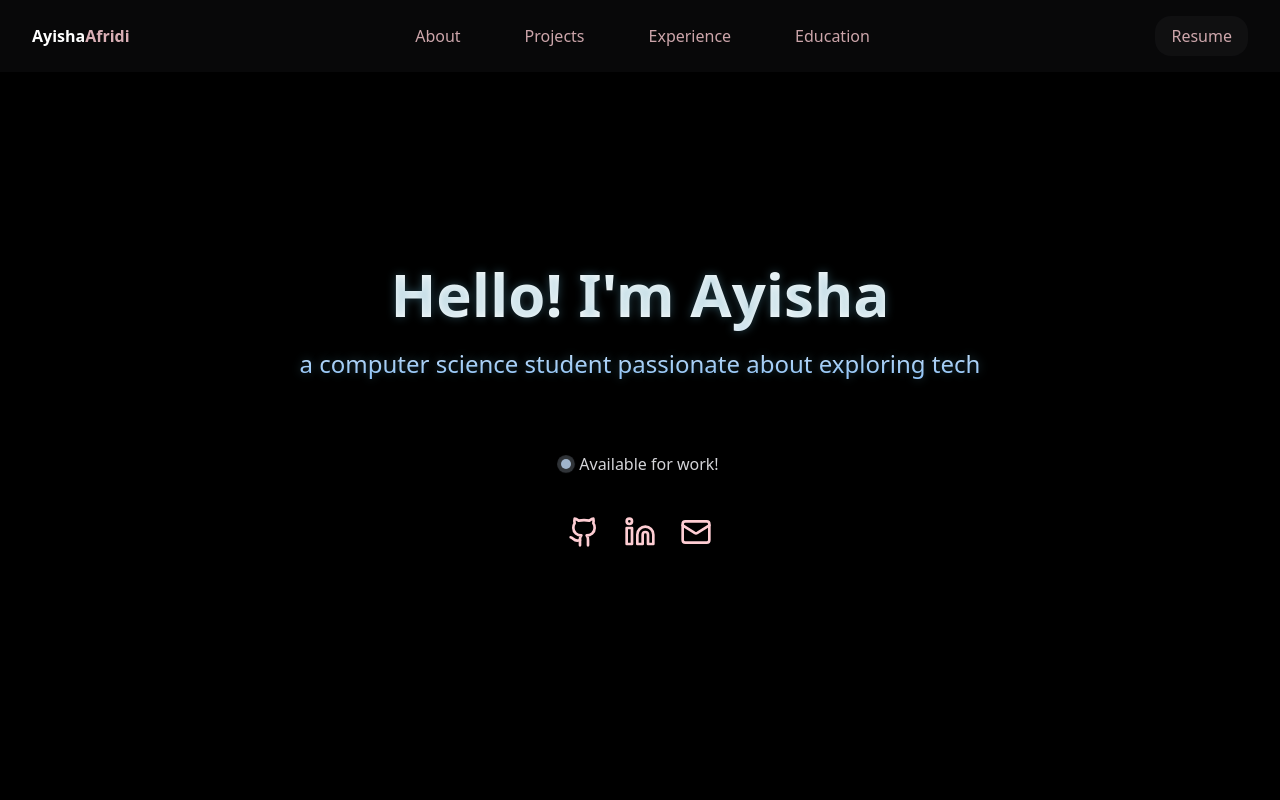
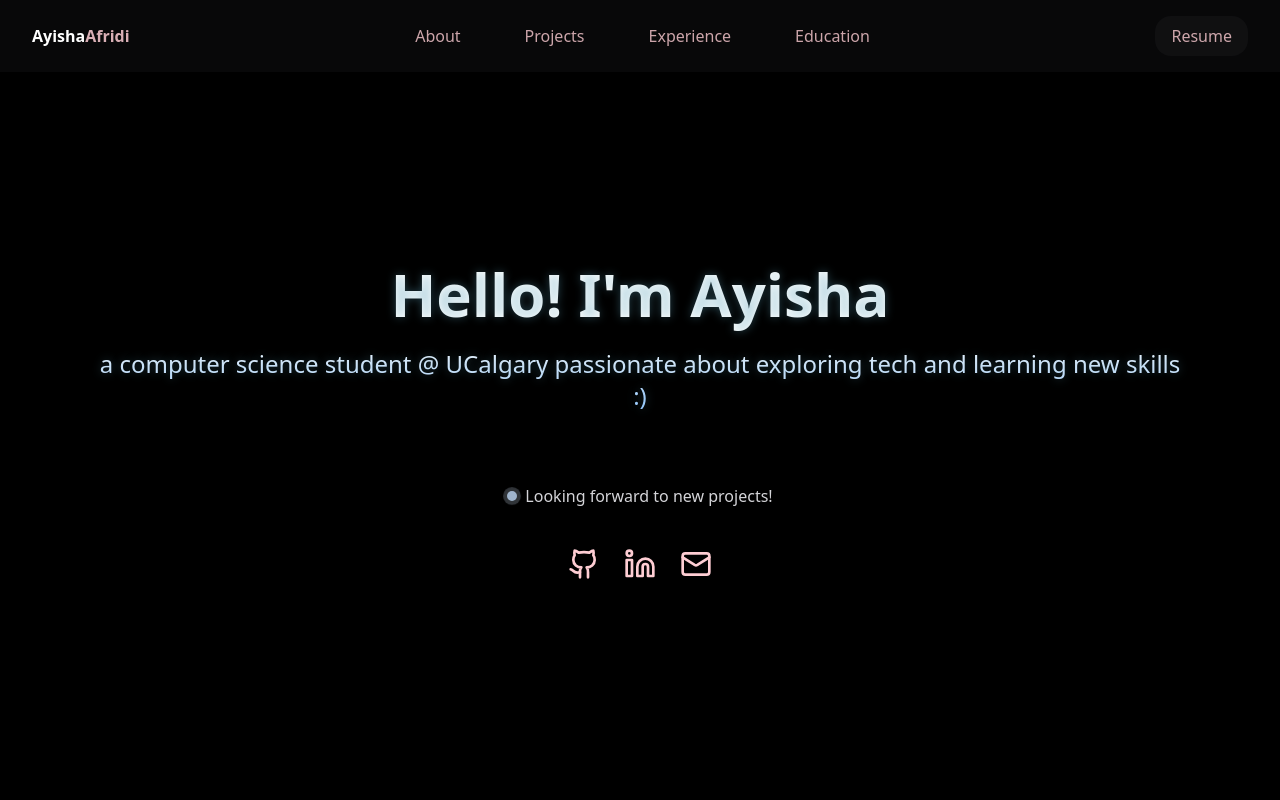
Before and after one commit to ayisha-afridi/portfolio, a React (Vite) app: page / in a window 1280 px wide. Shown: the top 800 px of the page. Built offline with nearby package versions, Linux system fonts and the light colour scheme.

Commit message:
Updated hero section

```diff
--- a/src/sections/Hero/Hero.jsx
+++ b/src/sections/Hero/Hero.jsx
@@ -19,7 +19,7 @@ const Hero = () => {
           </span>
 
           <span className="text-[clamp(1.5rem,9vw,1.5rem)] lg:text-2xl block font-normal">
-            a computer science student passionate about exploring tech
+            a computer science student @ UCalgary passionate about exploring tech and learning new skills :)
           </span>
         </h2>
 
@@ -27,7 +27,7 @@ const Hero = () => {
           <span className="relative w-2.5 h-2.5 rounded-full bg-blue-200/75">
             <span className="absolute inset-0 rounded-full bg-blue-100 animate-ping"></span>
           </span>
-          <span>Available for work!</span>
+          <span>Looking forward to new projects!</span>
         </div>
         {/* Social Media Links */}
         <div className="flex gap-4 sm:gap-6 mt-4">
```
